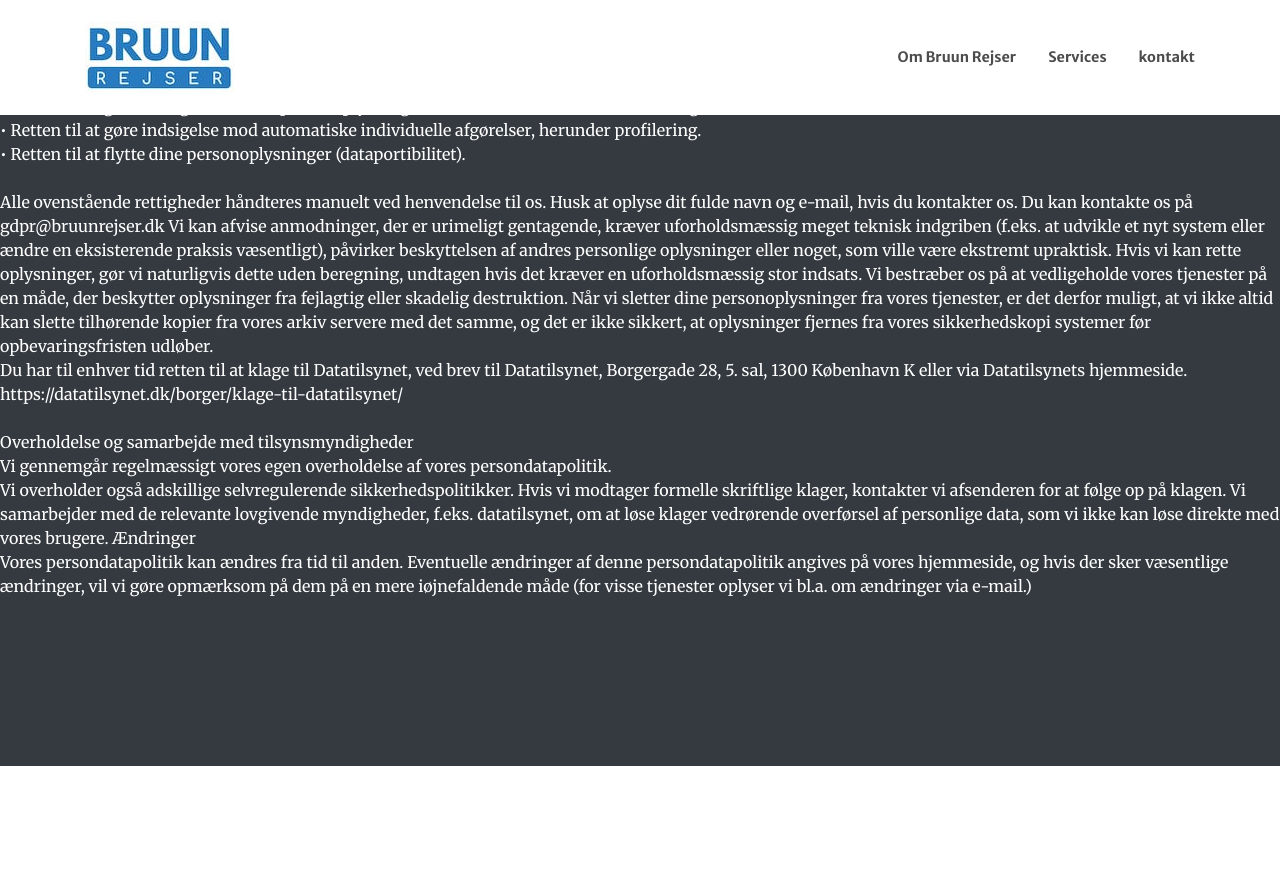
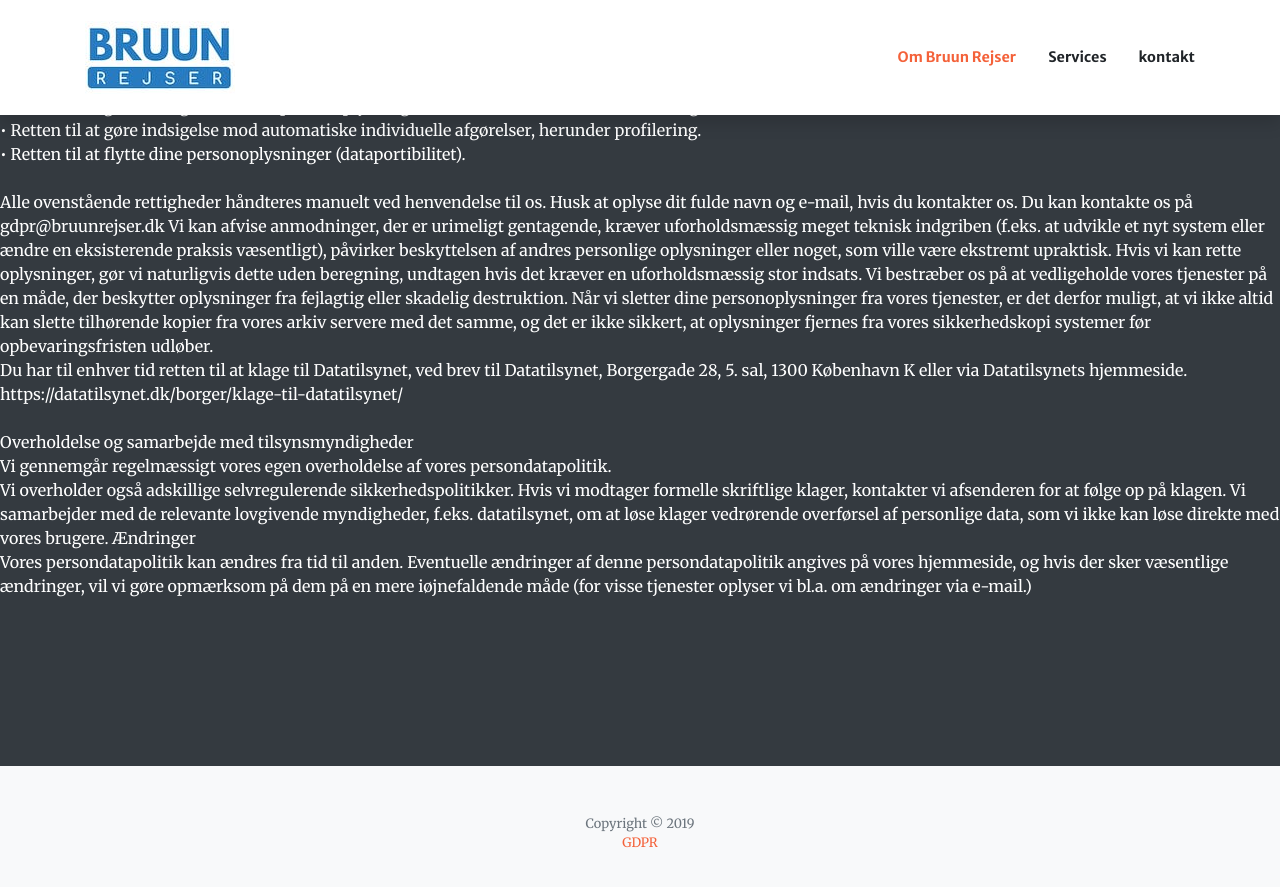
Before and after one commit to arpan45/test.github.io, a Jekyll site: the page theme1/gdpr.html, which Jekyll copies as it is, in a window 1280 px wide and 900 px high, scrolled down 586 px. Shown: the top 887 px of the window. Built offline with Jekyll 4.4.1, drawn with Linux system fonts in a browser that asks for light colours; before the commit the page ends 1352 px from its top, so only the background shows below that.

Commit message:
Update gdpr.html

```diff
--- a/theme1/gdpr.html
+++ b/theme1/gdpr.html
@@ -99,3 +99,24 @@
 </p>
 </div>
 </section>
+<footer class="bg-light py-5">
+  <div class="container">
+    <div class="small text-center text-muted">Copyright &copy; 2019</div>
+    <div class="small text-center text-muted"><a href="gdpr.html">GDPR</a></div>
+  </div>
+</footer>
+
+<!-- Bootstrap core JavaScript -->
+<script src="vendor/jquery/jquery.min.js"></script>
+<script src="vendor/bootstrap/js/bootstrap.bundle.min.js"></script>
+
+<!-- Plugin JavaScript -->
+<script src="vendor/jquery-easing/jquery.easing.min.js"></script>
+<script src="vendor/magnific-popup/jquery.magnific-popup.min.js"></script>
+
+<!-- Custom scripts for this template -->
+<script src="js/creative.min.js"></script>
+
+</body>
+
+</html>
```
